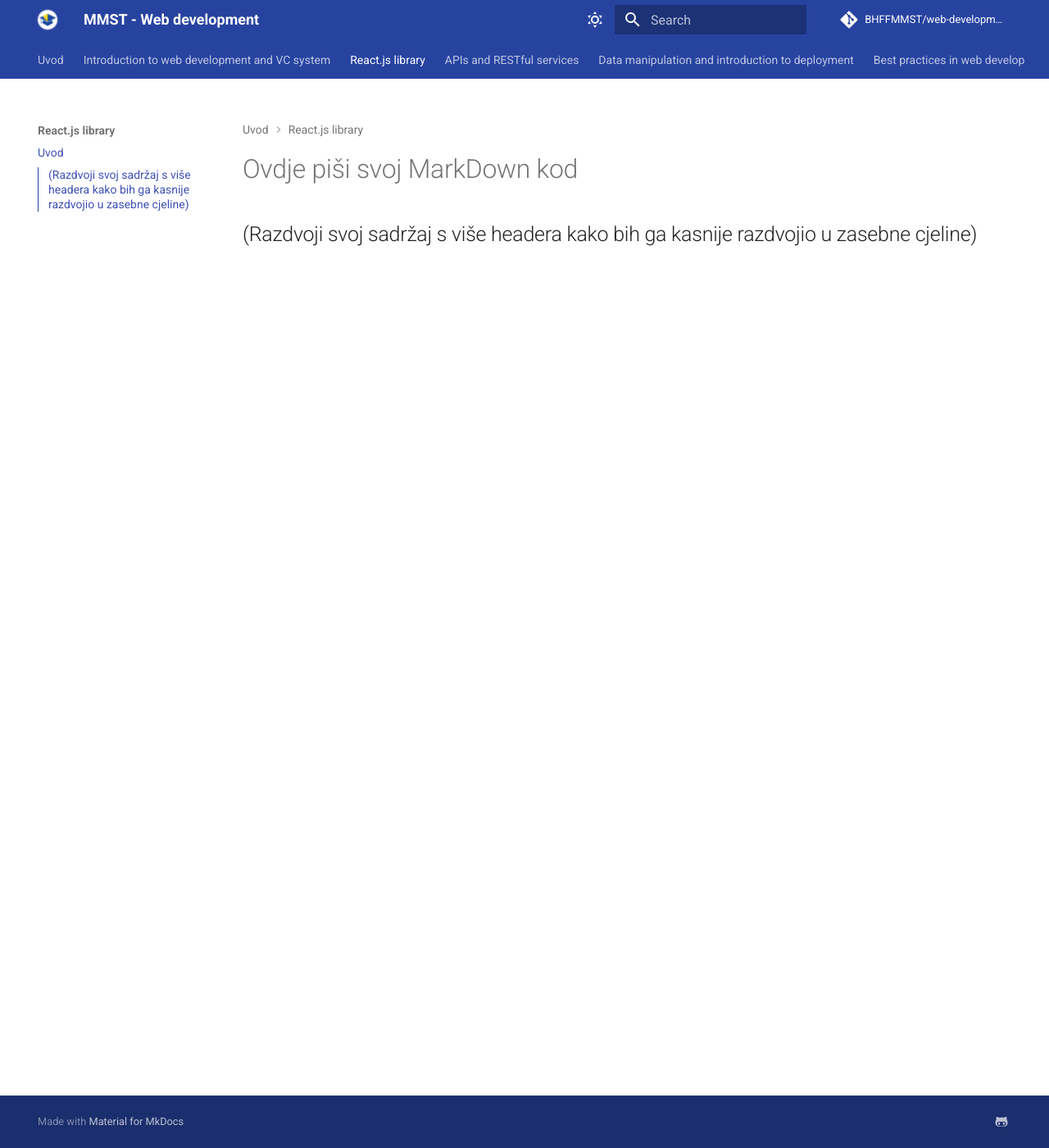
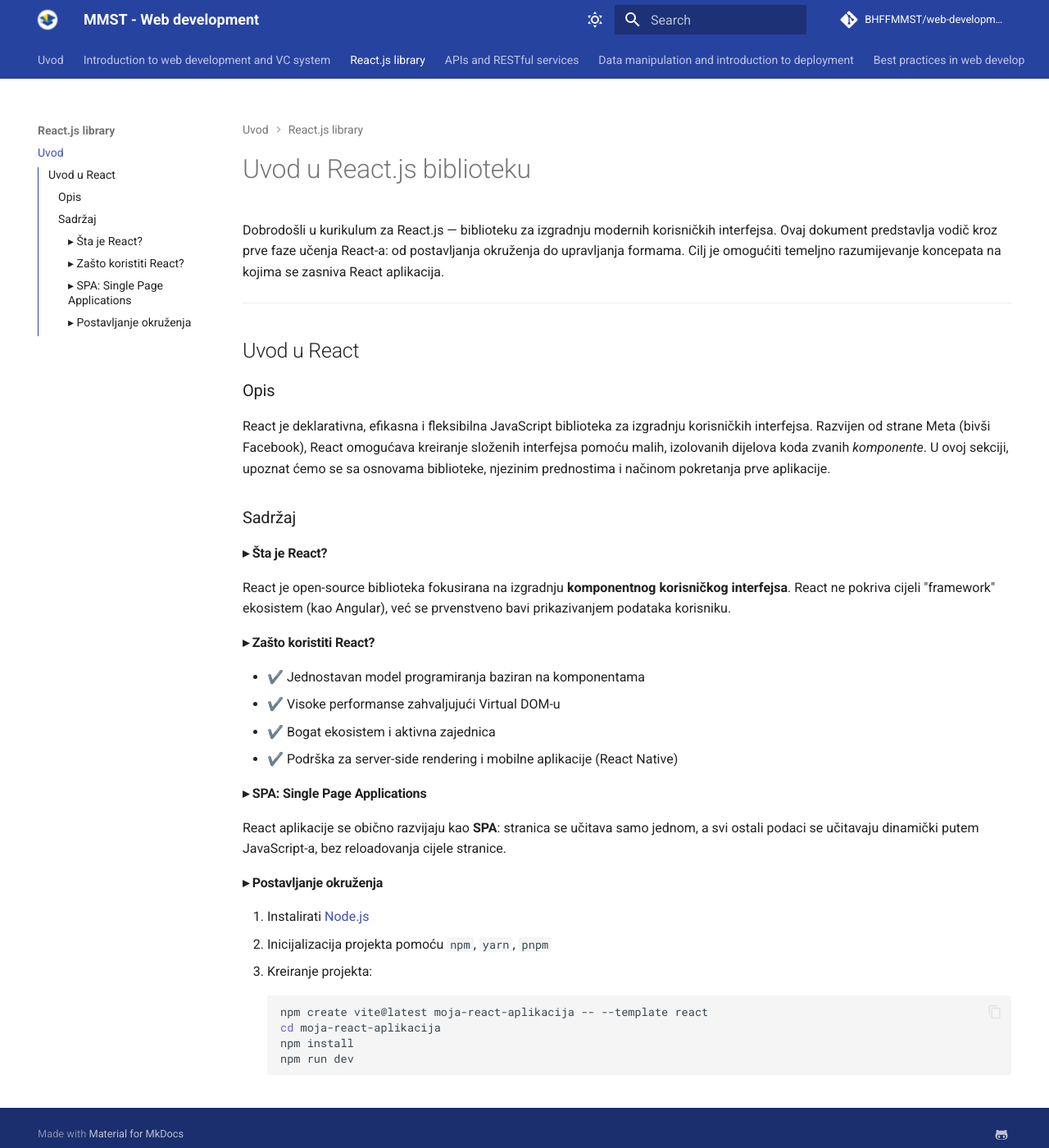
Before and after one commit to BHFFMMST/react-docs, an MkDocs documentation site: the page built from docs/content/react-library/index.md, in a window 1280 px wide and 1400 px high. Shown: the whole window at 82% size. Built offline with MkDocs 1.6.1 and Material for MkDocs 9.7.7, drawn with Linux system fonts in a browser that asks for light colours; comment, search, counter and statistics services are not loaded.

Commit message:
Update index.md

````diff
--- a/docs/content/react-library/index.md
+++ b/docs/content/react-library/index.md
@@ -1,3 +1,40 @@
-# Ovdje piši svoj MarkDown kod
+# Uvod u React.js biblioteku
 
-## (Razdvoji svoj sadržaj s više headera kako bih ga kasnije razdvojio u zasebne cjeline)
+Dobrodošli u kurikulum za React.js — biblioteku za izgradnju modernih korisničkih interfejsa. Ovaj dokument predstavlja vodič kroz prve faze učenja React-a: od postavljanja okruženja do upravljanja formama. Cilj je omogućiti temeljno razumijevanje koncepata na kojima se zasniva React aplikacija.
+
+---
+
+## Uvod u React
+
+### Opis
+
+React je deklarativna, efikasna i fleksibilna JavaScript biblioteka za izgradnju korisničkih interfejsa. Razvijen od strane Meta (bivši Facebook), React omogućava kreiranje složenih interfejsa pomoću malih, izolovanih dijelova koda zvanih *komponente*. U ovoj sekciji, upoznat ćemo se sa osnovama biblioteke, njezinim prednostima i načinom pokretanja prve aplikacije.
+
+### Sadržaj
+
+#### ▸ Šta je React?
+
+React je open-source biblioteka fokusirana na izgradnju **komponentnog korisničkog interfejsa**. React ne pokriva cijeli "framework" ekosistem (kao Angular), već se prvenstveno bavi prikazivanjem podataka korisniku.
+
+#### ▸ Zašto koristiti React?
+
+- ✔️ Jednostavan model programiranja baziran na komponentama
+- ✔️ Visoke performanse zahvaljujući Virtual DOM-u
+- ✔️ Bogat ekosistem i aktivna zajednica
+- ✔️ Podrška za server-side rendering i mobilne aplikacije (React Native)
+
+#### ▸ SPA: Single Page Applications
+
+React aplikacije se obično razvijaju kao **SPA**: stranica se učitava samo jednom, a svi ostali podaci se učitavaju dinamički putem JavaScript-a, bez reloadovanja cijele stranice.
+
+#### ▸ Postavljanje okruženja
+
+1. Instalirati [Node.js](https://nodejs.org/)
+2. Inicijalizacija projekta pomoću `npm`, `yarn`, `pnpm`
+3. Kreiranje projekta:
+   ```bash
+   npm create vite@latest moja-react-aplikacija -- --template react
+   cd moja-react-aplikacija
+   npm install
+   npm run dev
+   ```
````
